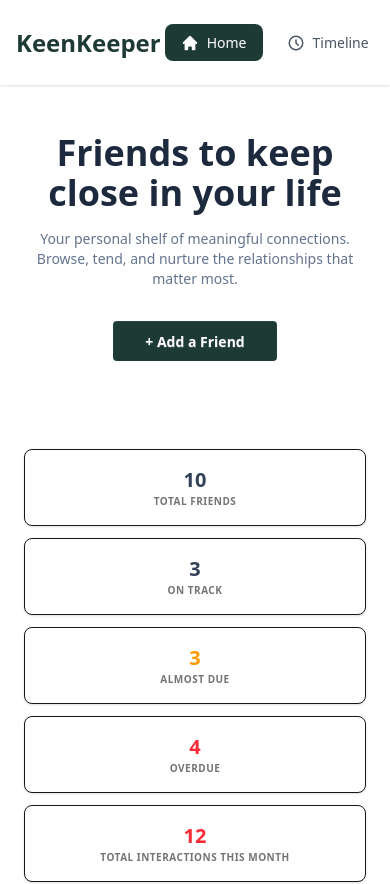
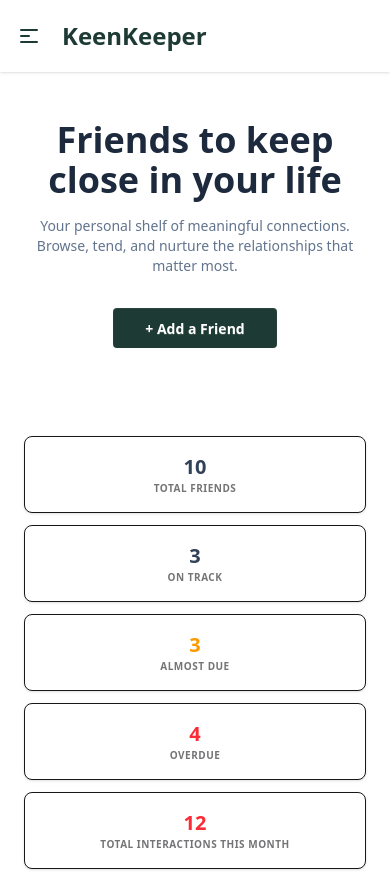
Before and after one commit to Pro-Tik/PH-B13-A07, a Next.js app: page / in a window 390 px wide. Shown: the top 884 px of the page. Built offline with nearby package versions, Linux system fonts and the light colour scheme.

Commit message:
Fixed the navbar responsiveness

```diff
--- a/src/components/Navbar.jsx
+++ b/src/components/Navbar.jsx
@@ -4,6 +4,7 @@ import { HiHome, HiOutlineClock } from "react-icons/hi";
 import { usePathname } from "next/navigation";
 import Link from "next/link";
 import { IoStatsChartSharp } from "react-icons/io5";
+
 export default function Navbar() {
   const pathname = usePathname();
 
@@ -16,9 +17,52 @@ export default function Navbar() {
   const activeStyles = "bg-[#1e3a34] text-white hover:bg-[#2a5047]";
   const inactiveStyles = "text-gray-600 hover:bg-gray-100";
 
+  const navItems = [
+    { name: "Home", href: "/", icon: <HiHome className="text-lg" /> },
+    { name: "Timeline", href: "/timeline", icon: <HiOutlineClock className="text-lg" /> },
+    { name: "Analytics", href: "/analytics", icon: <IoStatsChartSharp className="text-lg" /> },
+  ];
+
+  const renderLinks = () =>
+    navItems.map((item) => (
+      <li key={item.name}>
+        <Link
+          href={item.href}
+          className={`${linkStyles} ${isActive(item.href) ? activeStyles : inactiveStyles}`}
+        >
+          {item.icon} {item.name}
+        </Link>
+      </li>
+    ));
+
   return (
-    <nav className="navbar bg-white shadow-sm px-4 md:px-12 py-4 z-50 relative">
-      <div className="flex-1">
+    <nav className="navbar bg-white shadow-sm px-4 md:px-12 py-4 z-50 relative justify-between">
+      <div className="navbar-start w-auto flex items-center">
+        {/* Mobile Hamburger Dropdown */}
+        <div className="dropdown">
+          <div tabIndex={0} role="button" className="btn btn-ghost md:hidden mr-1 pl-0">
+            <svg
+              xmlns="http://www.w3.org/2000/svg"
+              className="h-6 w-6 text-[#1e3a34]"
+              fill="none"
+              viewBox="0 0 24 24"
+              stroke="currentColor"
+            >
+              <path
+                strokeLinecap="round"
+                strokeLinejoin="round"
+                strokeWidth="2"
+                d="M4 6h16M4 12h8m-8 6h16"
+              />
+            </svg>
+          </div>
+          <ul
+            tabIndex={0}
+            className="menu menu-sm dropdown-content mt-4 z-[1] p-3 shadow-lg bg-white rounded-xl w-56 gap-2 border border-gray-100"
+          >
+            {renderLinks()}
+          </ul>
+        </div>
         <Link
           href="/"
           className="text-2xl font-bold text-[#1e3a34] cursor-pointer"
@@ -26,32 +70,10 @@ export default function Navbar() {
           KeenKeeper
         </Link>
       </div>
-      <div className="flex-none gap-2">
+
+      <div className="navbar-end hidden md:flex w-auto">
         <ul className="menu menu-horizontal px-1 font-medium gap-2">
-          <li>
-            <Link
-              href="/"
-              className={`${linkStyles} ${isActive("/") ? activeStyles : inactiveStyles}`}
-            >
-              <HiHome className="text-lg" /> Home
-            </Link>
-          </li>
-          <li>
-            <Link
-              href="/timeline"
-              className={`${linkStyles} ${isActive("/timeline") ? activeStyles : inactiveStyles}`}
-            >
-              <HiOutlineClock className="text-lg" /> Timeline
-            </Link>
-          </li>
-          <li className="hidden sm:block">
-            <Link
-              href="/analytics"
-              className={`${linkStyles} ${isActive("/analytics") ? activeStyles : inactiveStyles}`}
-            >
-              <IoStatsChartSharp /> Analytics
-            </Link>
-          </li>
+          {renderLinks()}
         </ul>
       </div>
     </nav>
```
